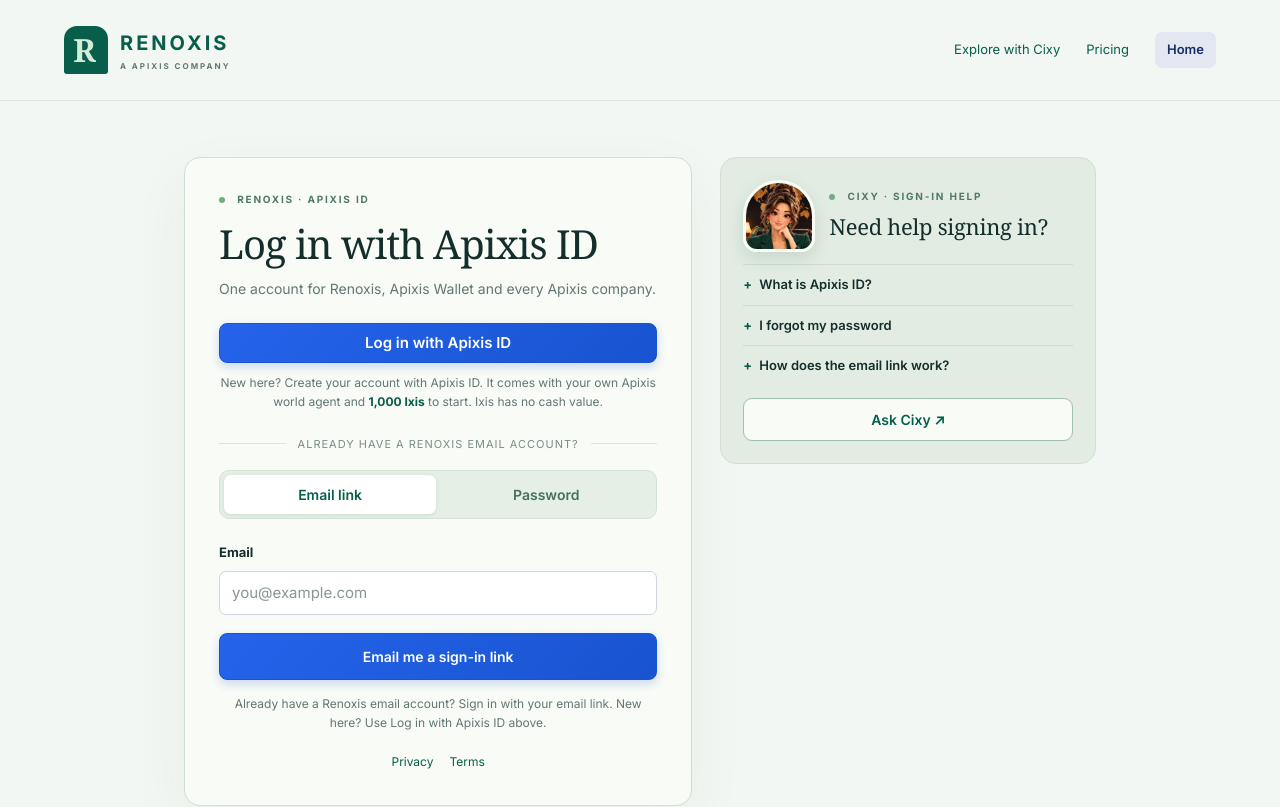
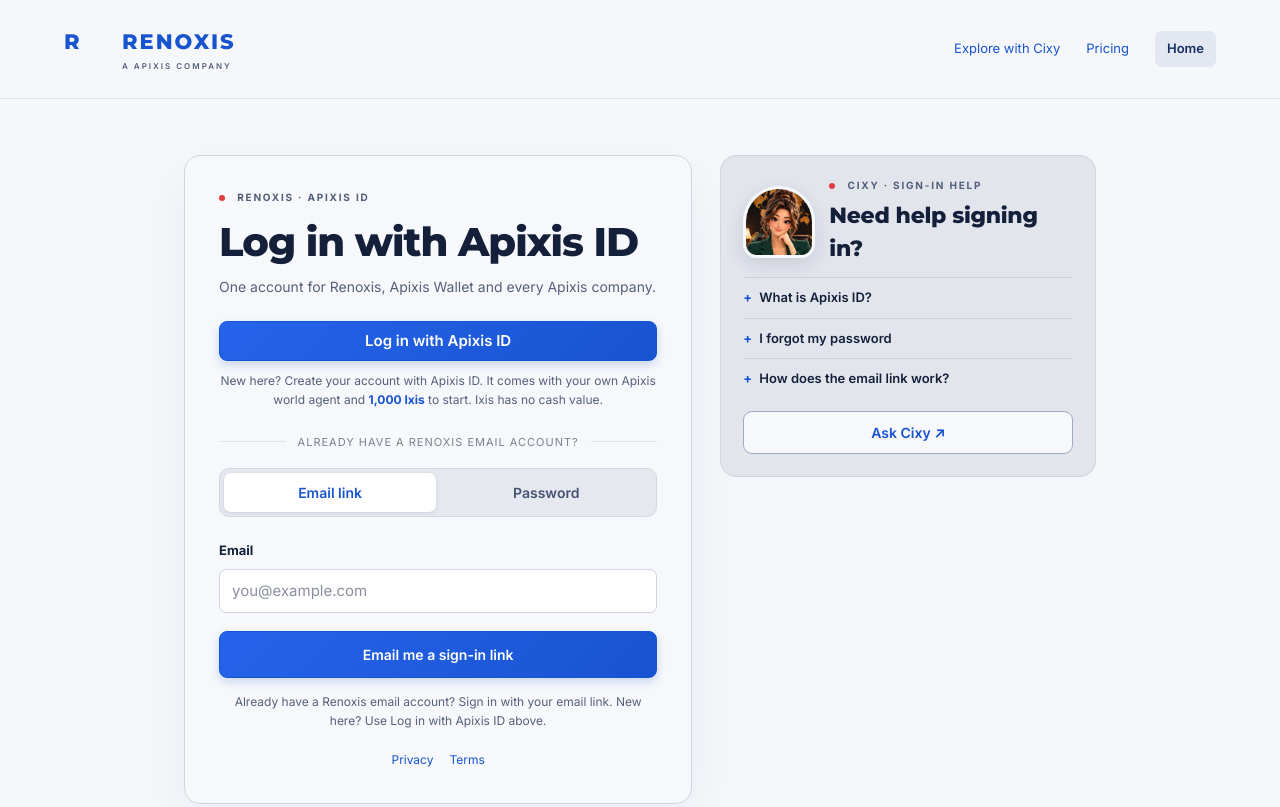
Before and after one commit to 313aidaroos/Renoxis.dev, a Next.js app: page /login in a window 1280 px wide. Shown: the top 807 px of the page. Built offline with nearby package versions, Linux system fonts and the light colour scheme.

Commit message:
Brand: welcome, auth and global styles

```diff
--- a/app/globals.css
+++ b/app/globals.css
@@ -1,5 +1,8 @@
 @import "tailwindcss";
-:root{--background:#f3f7f3;--foreground:#142e2c}
-@theme inline{--color-background:var(--background);--color-foreground:var(--foreground);--font-sans:Arial,Helvetica,sans-serif}
-body{margin:0;background:var(--background);color:var(--foreground);font-family:Arial,Helvetica,sans-serif}
+:root{--background:#f5f7fb;--foreground:#14203a}
+@theme inline{--color-background:var(--background);--color-foreground:var(--foreground);--font-sans:var(--font-body),Arial,Helvetica,sans-serif}
+body{margin:0;background:var(--background);color:var(--foreground);font-family:var(--font-body),Arial,Helvetica,sans-serif}
 button,input,textarea,select{font:inherit}
+:root{--brand-blue:#1854d0;--brand-blue-dark:#0f3a8f;--brand-red:#e23c40;--brand-red-text:#b8262b;--font-sans:var(--font-body),Arial,Helvetica,sans-serif}
+h1,h2,h3{font-family:var(--font-heading),Arial,Helvetica,sans-serif}
+::selection{background:#c9d9fb;color:#14203a}
--- a/components/WelcomeExperience.tsx
+++ b/components/WelcomeExperience.tsx
@@ -7,7 +7,7 @@ import { OtherIxisCompanies } from './OtherIxisCompanies';
 import CixyAvatar, { type Mood } from './CixyAvatar';
 import { LoginForm } from './LoginForm';
 import { CixyHelp } from './CixyHelp';
-import { paintedSignatureLook } from '@/lib/renoxis/customization';
+import { defaultLook } from '@/lib/renoxis/customization';
 import { orderedTour } from '@/lib/renoxis/tour';
 import { IXIS_PER_USD, JOB_IXIS, PROMO_END, START_FEE, beginCharge, formatIxis, getMonthlyPrice } from '@/lib/renoxis/pricing';
 import './command-desk.css';
@@ -59,11 +59,11 @@ export default function WelcomeExperience({ startInTour = false, destination = '
     mark();
   }
   function signIn() { dialog.current?.showModal(); }
-  const avatar = <CixyAvatar look={{...paintedSignatureLook, motion}} mood={mood} />;
+  const avatar = <CixyAvatar look={{...defaultLook, motion}} mood={mood} />;
   return <div className="renoxis welcome-shell">
     <a className="skip-link" href="#welcome-main">Skip to content</a>
     <header className="welcome-header">
-      <Link href="/" className="welcome-brand" aria-label="Renoxis home"><span className="welcome-monogram">R</span><span>RENOXIS<small>A APIXIS COMPANY</small></span></Link>
+      <Link href="/" className="welcome-brand" aria-label="Renoxis home"><img className="welcome-monogram" src="/brand/icon-192.png" alt="" width={48} height={48} /><span>RENOXIS<small>A APIXIS COMPANY</small></span></Link>
       <nav aria-label="Welcome navigation">
         <Link href="/tour">Explore with Cixy</Link>
         <Link className="nav-keep" href="/companies">Apixis Companies</Link>
--- a/components/auth.css
+++ b/components/auth.css
@@ -3,47 +3,47 @@
 .auth-shell .welcome-header{width:100%}
 .auth-main{flex:1;width:100%;max-width:1040px;margin:0 auto;padding:56px 5% 64px;display:grid;grid-template-columns:minmax(0,1.15fr) minmax(0,.85fr);gap:28px;align-items:start}
 .auth-main-single{grid-template-columns:minmax(0,520px);justify-content:center}
-.auth-card{background:#f8fbf6;border:1px solid #d0ded3;border-radius:16px;padding:34px;box-shadow:0 20px 60px #123f2b0d}
-.auth-card h1{font-family:Georgia,'Times New Roman',serif;font-size:clamp(30px,3.2vw,40px);font-weight:400;line-height:1.15;letter-spacing:-1px;margin:14px 0 10px}
+.auth-card{background:#f6f8fb;border:1px solid #d0d4de;border-radius:16px;padding:34px;box-shadow:0 20px 60px #1120400d}
+.auth-card h1{font-family:var(--font-heading),Arial,sans-serif;font-size:clamp(30px,3.2vw,40px);font-weight:800;line-height:1.15;letter-spacing:-1px;margin:14px 0 10px}
 .auth-card h1:focus{outline:none}
-.renoxis .auth-lede{color:#627773;font-size:14px;line-height:1.7;margin-bottom:22px}
+.renoxis .auth-lede{color:#56607a;font-size:14px;line-height:1.7;margin-bottom:22px}
 .renoxis .auth-apixis{display:block;width:100%;text-align:center;padding:13px 18px;font-size:15px;border-radius:9px}
-.auth-divider{display:flex;align-items:center;gap:12px;color:#7b8d88;font-size:11px;letter-spacing:1px;text-transform:uppercase;margin:24px 0 18px}
-.auth-divider:before,.auth-divider:after{content:"";flex:1;height:1px;background:#dce7e1}
-.auth-tabs{display:grid;grid-template-columns:1fr 1fr;gap:4px;padding:4px;background:#e5efe6;border:1px solid #d4e2d6;border-radius:10px;margin-bottom:18px}
-.renoxis .auth-tabs button{border:0;background:transparent;box-shadow:none;padding:9px 10px;border-radius:7px;color:#476f5b;font-weight:600}
-.renoxis .auth-tabs button[aria-selected=true]{background:#fff;color:#075e4b;box-shadow:0 1px 4px #0b43301a}
+.auth-divider{display:flex;align-items:center;gap:12px;color:#7b818d;font-size:11px;letter-spacing:1px;text-transform:uppercase;margin:24px 0 18px}
+.auth-divider:before,.auth-divider:after{content:"";flex:1;height:1px;background:#dde3ee}
+.auth-tabs{display:grid;grid-template-columns:1fr 1fr;gap:4px;padding:4px;background:#e5e8ef;border:1px solid #d4d8e2;border-radius:10px;margin-bottom:18px}
+.renoxis .auth-tabs button{border:0;background:transparent;box-shadow:none;padding:9px 10px;border-radius:7px;color:#465370;font-weight:600}
+.renoxis .auth-tabs button[aria-selected=true]{background:#fff;color:#1854d0;box-shadow:0 1px 4px #0a1c441a}
 .auth-form{display:grid;gap:8px}
 .auth-form label{font-size:13px;font-weight:700;margin-top:6px}
-.auth-form input{width:100%;padding:11px 13px;border:1px solid #cfdcd3;border-radius:9px;background:#fff;color:#142e2c;font-size:15px}
-.auth-form input:focus{border-color:#075e4b;outline:3px solid #e3b85680;outline-offset:1px}
+.auth-form input{width:100%;padding:11px 13px;border:1px solid #cfd3dc;border-radius:9px;background:#fff;color:#14203a;font-size:15px}
+.auth-form input:focus{border-color:#1854d0;outline:3px solid #e23c4080;outline-offset:1px}
 .renoxis .auth-form .primary{width:100%;padding:12px 16px;font-size:14px;margin-top:10px}
 .auth-row{display:flex;justify-content:flex-end;margin-top:2px}
 .renoxis .auth-row .text-button,.renoxis .auth-back{font-size:13px}
-.renoxis .auth-note{color:#627773;font-size:12px;line-height:1.6;text-align:center;margin-top:12px}
+.renoxis .auth-note{color:#56607a;font-size:12px;line-height:1.6;text-align:center;margin-top:12px}
 .renoxis .auth-apixis+.auth-note{margin-top:10px}
 .renoxis .auth-form .auth-note{margin-top:6px}
-.auth-note strong{color:#075e4b}
+.auth-note strong{color:#1854d0}
 .renoxis .auth-status{border-radius:9px;padding:10px 12px;font-size:13px;line-height:1.5;margin-bottom:6px}
 .auth-status.error{background:#fbeceb;border:1px solid #efc9c5;color:#8a2a22}
-.auth-status.ok{background:#e2f4e9;border:1px solid #bfe0cb;color:#075e4b}
-.renoxis .auth-sent h2{font-family:Georgia,serif;font-weight:400;font-size:26px;margin:12px 0 8px}
+.auth-status.ok{background:#e7eefc;border:1px solid #bec9e1;color:#1854d0}
+.renoxis .auth-sent h2{font-family:var(--font-heading),Arial,sans-serif;font-weight:800;font-size:26px;margin:12px 0 8px}
 .renoxis .auth-legal{display:flex;justify-content:center;gap:16px;font-size:12px;margin-top:20px}
-.cixy-help{background:#e2ece3;border:1px solid #d0ded3;border-radius:16px;padding:22px}
+.cixy-help{background:#e2e5ec;border:1px solid #d0d4de;border-radius:16px;padding:22px}
 .cixy-help-head{display:flex;gap:14px;align-items:center;margin-bottom:12px}
-.cixy-help-head img{width:72px;height:72px;border-radius:50% 50% 14px 14px;object-fit:cover;border:3px solid #f8fbf6;box-shadow:0 6px 18px #103e2820;flex-shrink:0}
-.renoxis .cixy-help h2{font-family:Georgia,serif;font-weight:400;font-size:22px;letter-spacing:-.3px;margin-top:6px}
-.cixy-help details{border-top:1px solid #cddcd1;padding:10px 0}
-.cixy-help summary{cursor:pointer;font-weight:600;font-size:13px;color:#142e2c;list-style:none}
+.cixy-help-head img{width:72px;height:72px;border-radius:50% 50% 14px 14px;object-fit:cover;border:3px solid #f6f8fb;box-shadow:0 6px 18px #0f1e3f20;flex-shrink:0}
+.renoxis .cixy-help h2{font-family:var(--font-heading),Arial,sans-serif;font-weight:800;font-size:22px;letter-spacing:-.3px;margin-top:6px}
+.cixy-help details{border-top:1px solid #cdd2dc;padding:10px 0}
+.cixy-help summary{cursor:pointer;font-weight:600;font-size:13px;color:#14203a;list-style:none}
 .cixy-help summary::-webkit-details-marker{display:none}
-.cixy-help summary:before{content:"+";display:inline-block;width:16px;color:#075e4b;font-weight:700}
+.cixy-help summary:before{content:"+";display:inline-block;width:16px;color:#1854d0;font-weight:700}
 .cixy-help details[open] summary:before{content:"−"}
-.renoxis .cixy-help details p{font-size:13px;line-height:1.65;color:#48615a;margin:6px 0 0 16px}
-.renoxis .cixy-help-ask{display:block;text-align:center;margin-top:12px;padding:10px 14px;border:1px solid #9fc2ad;border-radius:9px;background:#f8fbf6;font-weight:600}
+.renoxis .cixy-help details p{font-size:13px;line-height:1.65;color:#475062;margin:6px 0 0 16px}
+.renoxis .cixy-help-ask{display:block;text-align:center;margin-top:12px;padding:10px 14px;border:1px solid #9eaac3;border-radius:9px;background:#f6f8fb;font-weight:600}
 .renoxis .cixy-help-ask:hover{background:#fff}
 .cixy-help-compact{display:flex;align-items:center;gap:12px;padding:10px 12px;margin-top:18px;border-radius:12px}
-.cixy-help-compact img{width:48px;height:48px;border-radius:50%;object-fit:cover;border:2px solid #f8fbf6}
-.renoxis .cixy-help-compact p{margin:0;font-size:13px;color:#48615a}
+.cixy-help-compact img{width:48px;height:48px;border-radius:50%;object-fit:cover;border:2px solid #f6f8fb}
+.renoxis .cixy-help-compact p{margin:0;font-size:13px;color:#475062}
 .cixy-help-compact a{font-weight:700}
 @media(max-width:700px){
   .auth-main{grid-template-columns:1fr;padding:24px 5% 40px;gap:18px}
```
Also changed, not shown: components/welcome.css.
